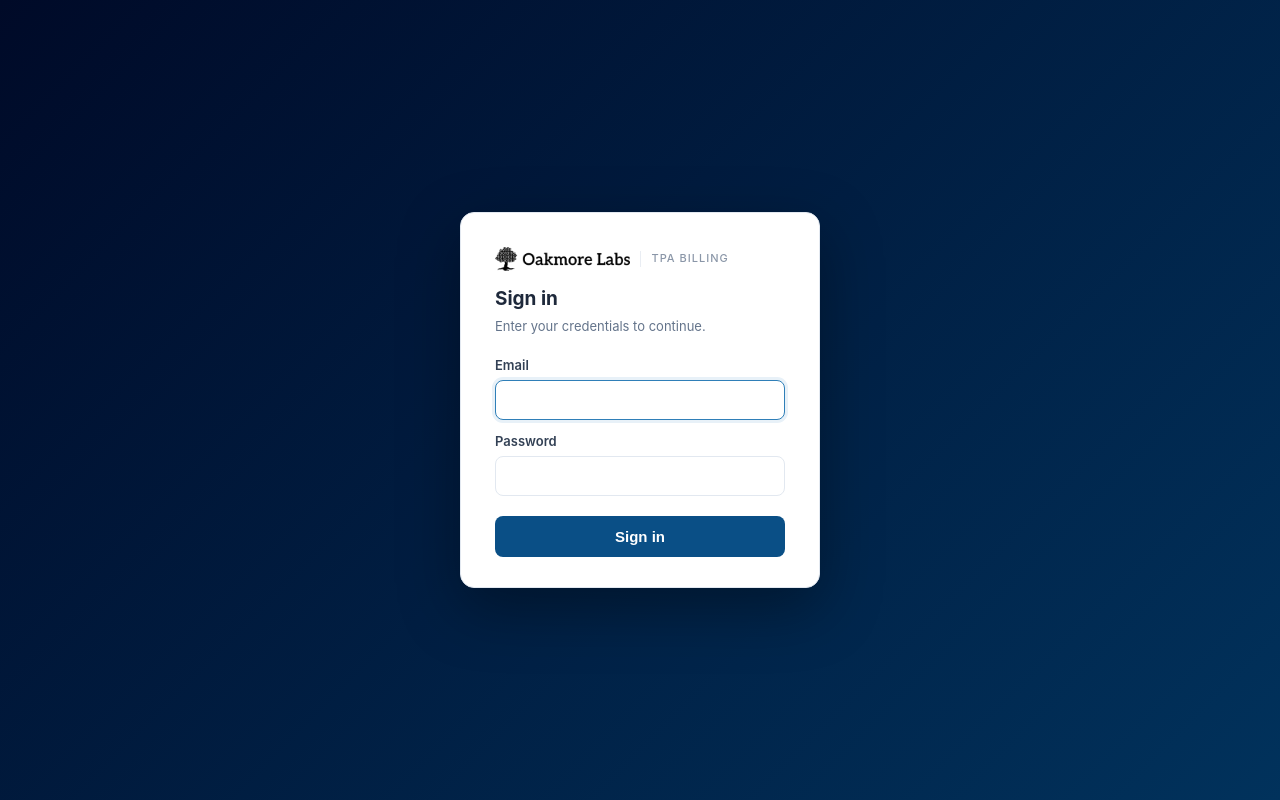
After one commit to ncanoCumula3/tpa-billing, a Flask app: page /login in a window 1280 px wide. The commit adds this page. Run offline with Flask 3, Linux system fonts and the light colour scheme.

Commit message:
Add login gate (session auth); credentials via env (TPA_USER/TPA_PASSWORD), not in repo
/healthz stays open for Render health checks. Login page shows no credentials.

Co-Authored-By: Claude Opus 4.8 (1M context) <noreply@anthropic.com>

```diff
--- a/app.py
+++ b/app.py
@@ -9,7 +9,7 @@ eligibility, so you never over- or under-bill.
 import os
 
 from flask import (Flask, render_template, redirect, url_for, request,
-                   Response, flash)
+                   Response, flash, session)
 
 from models import (db, Client, Contract, ActivityPeriod, Invoice)
 from services import invoicer, exporter
@@ -31,6 +31,34 @@ def create_app():
     @app.context_processor
     def inject():
         return {"PRODUCT": PRODUCT}
+
+    # ---------- auth (credentials come from env, never the repo) ----------
+    TPA_USER = os.environ.get("TPA_USER", "")
+    TPA_PASSWORD = os.environ.get("TPA_PASSWORD", "")
+
+    @app.before_request
+    def _require_login():
+        if request.endpoint in ("login", "logout", "healthz", "static"):
+            return
+        if not session.get("user"):
+            return redirect(url_for("login"))
+
+    @app.route("/login", methods=["GET", "POST"])
+    def login():
+        error = None
+        if request.method == "POST":
+            email = (request.form.get("email") or "").strip()
+            password = request.form.get("password") or ""
+            if TPA_PASSWORD and email == TPA_USER and password == TPA_PASSWORD:
+                session["user"] = email
+                return redirect(url_for("dashboard"))
+            error = "Invalid email or password."
+        return render_template("login.html", error=error)
+
+    @app.route("/logout")
+    def logout():
+        session.clear()
+        return redirect(url_for("login"))
 
     @app.route("/")
     def dashboard():
--- a/templates/base.html
+++ b/templates/base.html
@@ -15,6 +15,7 @@
     <a href="{{ url_for('dashboard') }}" class="{{ 'active' if active=='dash' }}">Dashboard</a>
     <a href="{{ url_for('contracts') }}" class="{{ 'active' if active=='contracts' }}">Contracts</a>
     <a href="{{ url_for('invoices') }}" class="{{ 'active' if active=='invoices' }}">Invoices</a>
+    <a href="{{ url_for('logout') }}" style="opacity:.7">Sign out</a>
   </div>
   <div class="wrap">
     {% with msgs = get_flashed_messages(with_categories=true) %}
--- /dev/null
+++ b/templates/login.html
@@ -0,0 +1,44 @@
+<!doctype html>
+<html lang="en">
+<head>
+  <meta charset="utf-8">
+  <meta name="viewport" content="width=device-width, initial-scale=1">
+  <title>Sign in · {{ PRODUCT }}</title>
+  <link rel="stylesheet" href="{{ url_for('static', filename='theme.css') }}">
+  <style>
+    body{display:flex;align-items:center;justify-content:center;min-height:100vh;
+      background:linear-gradient(135deg,var(--navy),var(--primary-dark))}
+    .card{background:#fff;border-radius:14px;padding:34px 34px 30px;width:360px;
+      box-shadow:0 20px 60px rgba(0,0,0,.35)}
+    .brand{display:flex;align-items:center;gap:10px;margin-bottom:6px}
+    .brand img{height:24px}
+    .brand small{color:var(--slate-500);font-size:11px;letter-spacing:1px;text-transform:uppercase;
+      border-left:1px solid var(--border);padding-left:10px}
+    h1{font-size:19px;margin:14px 0 4px}
+    .sub{color:var(--slate-500);font-size:13px;margin-bottom:20px}
+    label{display:block;font-size:13px;color:var(--slate-700);margin:12px 0 5px;font-weight:600}
+    input{width:100%;padding:11px 13px;border:1px solid var(--border);border-radius:8px;font-size:14px}
+    input:focus{outline:none;border-color:var(--primary-light);box-shadow:0 0 0 3px var(--primary-bg)}
+    .btn{width:100%;margin-top:20px;padding:12px;font-size:15px}
+    .err{background:var(--red-bg);color:var(--red);padding:9px 12px;border-radius:8px;font-size:13px;
+      font-weight:600;margin-bottom:14px}
+  </style>
+</head>
+<body>
+  <form class="card" method="post" action="{{ url_for('login') }}" autocomplete="off">
+    <div class="brand">
+      <img src="{{ url_for('static', filename='oakmore_logo_white.png') }}"
+           style="filter:brightness(0)" alt="Oakmore Labs">
+      <small>TPA&nbsp;Billing</small>
+    </div>
+    <h1>Sign in</h1>
+    <div class="sub">Enter your credentials to continue.</div>
+    {% if error %}<div class="err">{{ error }}</div>{% endif %}
+    <label for="email">Email</label>
+    <input id="email" name="email" type="email" required autofocus>
+    <label for="password">Password</label>
+    <input id="password" name="password" type="password" required>
+    <button class="btn" type="submit">Sign in</button>
+  </form>
+</body>
+</html>
```
